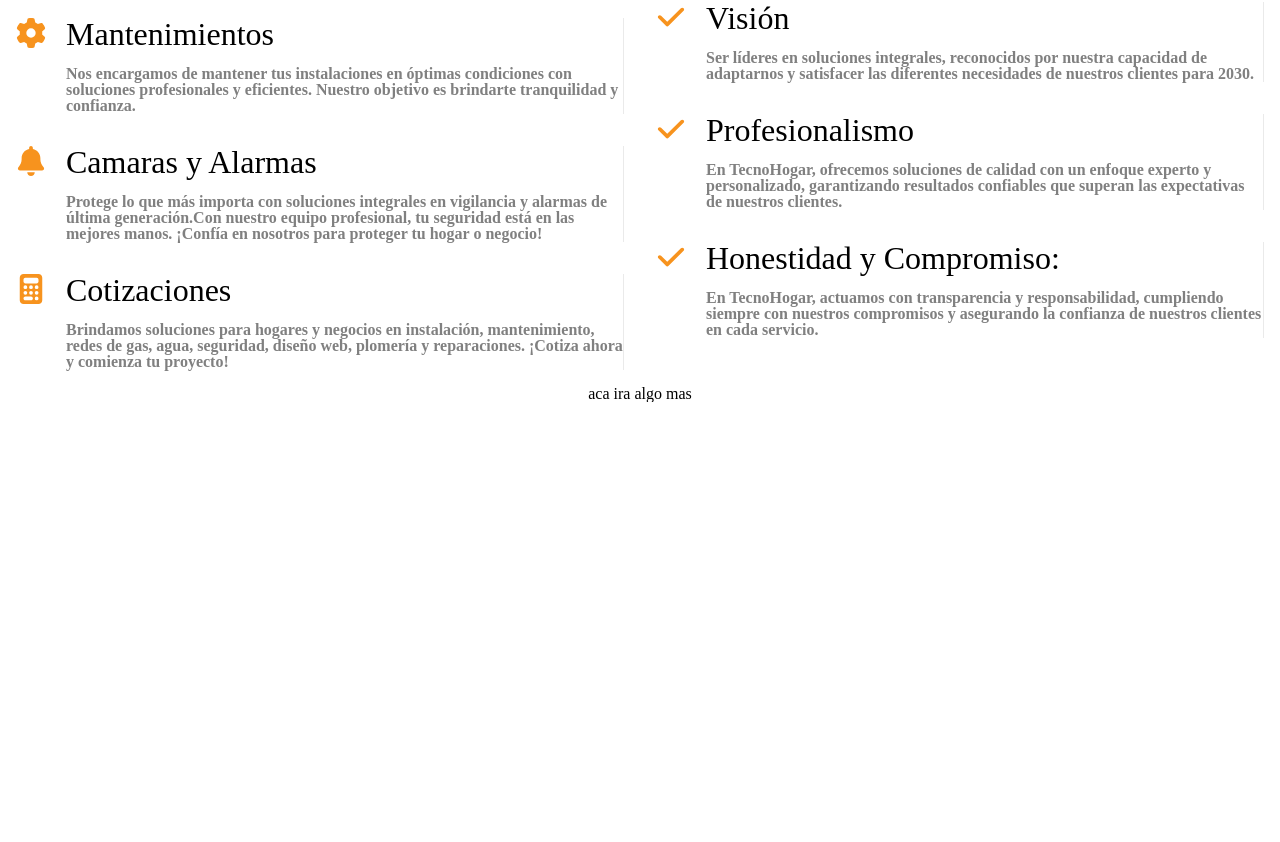
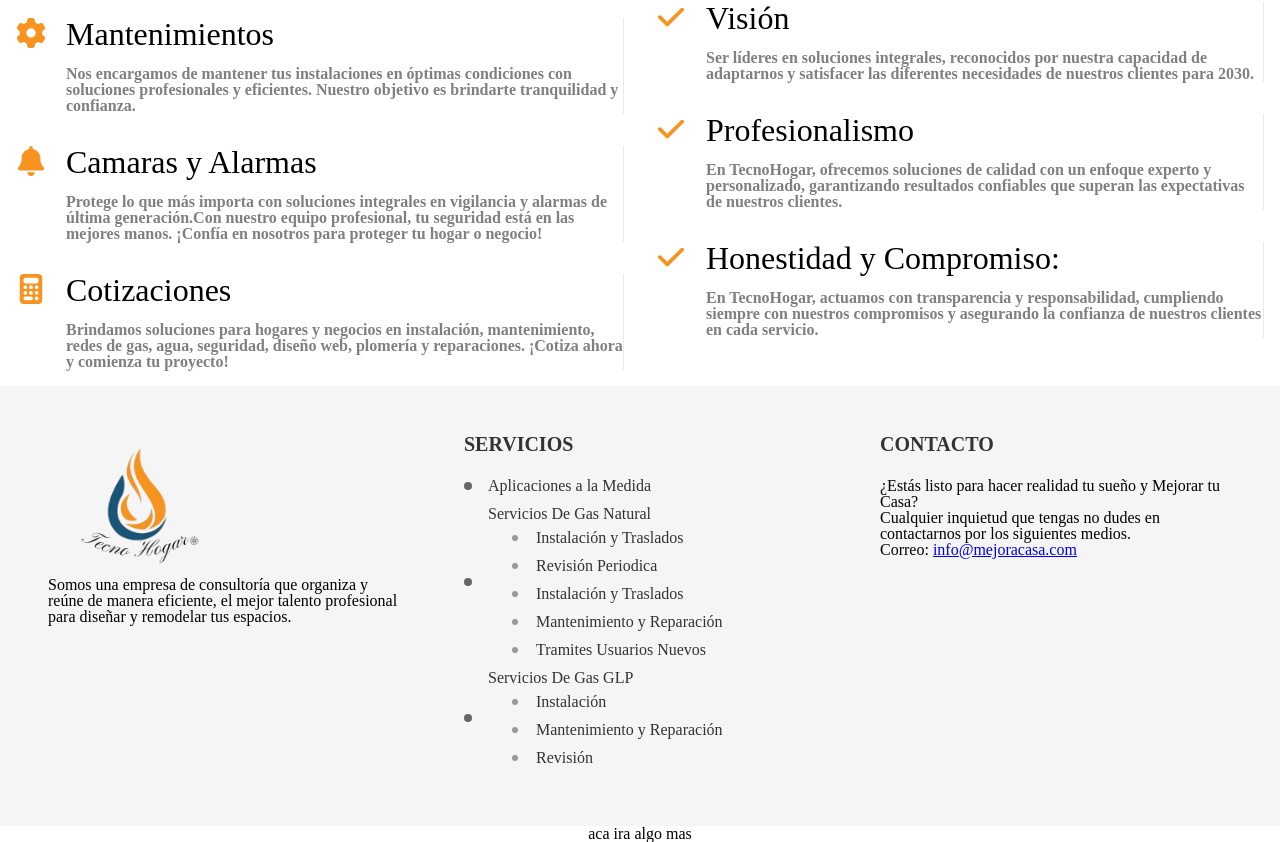
Before and after one commit to AndrewCarvajal97/tecnohogar, a Vue app in the folder my-vue-app/: page / in a window 1280 px wide. Shown: the part 1526-2368 px from the top of the page. Before the commit the page ends 1928 px from the top, so only its background shows below. Built offline with nearby package versions, Linux system fonts and the light colour scheme.

Commit message:
ajustes y creacion de footer

```diff
--- /dev/null
+++ b/my-vue-app/src/components/Footer.vue
@@ -0,0 +1,138 @@
+<template>
+    <div class="contenedorFooter">
+        <div class="columna">
+            <Logo imagenLogo="/Logo.webp"></Logo>
+            <p>{{ descripcion }}</p>
+        </div>
+        <div class="columna">
+            <h2>SERVICIOS</h2>
+            <ul class="menu-servicios">
+                <li><router-link to="/servicios/web/apps">Aplicaciones a la Medida</router-link></li>
+                <li>
+                    <router-link to="/servicios/promeria/instalacion">Servicios De Gas Natural</router-link>
+                    <ul>
+                        <li><router-link to="/servicios/promeria/instalacion">Instalación y Traslados</router-link></li>
+                        <li><router-link to="/servicios/gas-natural/revision">Revisión Periodica</router-link></li>
+                        <li><router-link to="/servicios/gas-natural/instalacion">Instalación y Traslados</router-link></li>
+                        <li><router-link to="/servicios/gas-natural/mantenimiento">Mantenimiento y Reparación</router-link></li>
+                        <li><router-link to="/servicios/gas-natural/mantenimiento">Tramites Usuarios Nuevos</router-link></li>
+                    </ul>
+                </li>
+                <li>
+                    <router-link to="/servicios/promeria/instalacion">Servicios De Gas GLP</router-link>
+                    <ul>
+                        <li><router-link to="/servicios/gas-glp/instalacion">Instalación</router-link></li>
+                        <li><router-link to="/servicios/gas-glp/mantenimiento">Mantenimiento y Reparación</router-link></li>
+                        <li><router-link to="/servicios/gas-glp/revision">Revisión</router-link></li>
+                    </ul>
+                </li>
+            </ul>
+        </div>
+        <div class="columna">
+            <h2>CONTACTO</h2>
+            <p>¿Estás listo para hacer realidad tu sueño y Mejorar tu Casa?</p>
+            <p>Cualquier inquietud que tengas no dudes en contactarnos por los siguientes medios.</p>
+            <p>Correo: <a href="mailto:info@mejoracasa.com">info@mejoracasa.com</a></p>
+        </div>
+    </div>
+</template>
+
+<script setup>
+import Logo from '../components/Logo.vue'
+const props = defineProps({
+    descripcion: {
+        type: String,
+        default: "Somos una empresa de consultoría que organiza y reúne de manera eficiente, el mejor talento profesional para diseñar y remodelar tus espacios."
+    }
+})
+</script>
+
+<style scoped>
+.contenedorFooter {
+    display: flex;
+    flex-wrap: wrap;
+    gap: 2rem;
+    padding: 2rem;
+    background-color: #f5f5f5;
+}
+
+.columna {
+    flex: 1;
+    min-width: 300px;
+    padding: 1rem;
+}
+
+.columna h2 {
+    margin-bottom: 1.5rem;
+    font-size: 1.25rem;
+    font-weight: bold;
+    color: #333;
+}
+
+.menu-servicios {
+    list-style: none;
+    padding: 0;
+}
+
+.menu-servicios li {
+    margin-bottom: 0.75rem;
+    position: relative;
+    padding-left: 1.5rem;
+}
+
+.menu-servicios li::before {
+    content: "";
+    position: absolute;
+    left: 0;
+    top: 50%;
+    transform: translateY(-50%);
+    width: 8px;
+    height: 8px;
+    background-color: #666;
+    border-radius: 50%;
+    transition: background-color 0.3s ease;
+}
+
+.menu-servicios li:hover::before {
+    background-color: #007bff;
+}
+
+.menu-servicios ul {
+    list-style: none;
+    padding-left: 1.5rem;
+    margin-top: 0.5rem;
+}
+
+.menu-servicios a {
+    text-decoration: none;
+    color: #333;
+    transition: color 0.3s ease;
+    display: inline-block;
+}
+
+.menu-servicios a:hover {
+    color: #007bff;
+}
+
+/* Estilos específicos para sublistas */
+.menu-servicios ul li::before {
+    width: 6px;
+    height: 6px;
+    background-color: #999;
+}
+
+.menu-servicios ul li:hover::before {
+    background-color: #007bff;
+}
+
+@media (max-width: 768px) {
+    .contenedorFooter {
+        flex-direction: column;
+    }
+
+    .columna {
+        width: 100%;
+        min-width: auto;
+    }
+}
+</style>
--- a/my-vue-app/src/views/Home.vue
+++ b/my-vue-app/src/views/Home.vue
@@ -5,6 +5,7 @@
         <SeccionServiciosHome></SeccionServiciosHome>
         <CintaDeCotizacion></CintaDeCotizacion>
         <ColunmaSoluciones></ColunmaSoluciones>
+        <Footer></Footer>
         <div>aca ira algo mas</div>
     </div>
 
@@ -18,6 +19,7 @@
     import SeccionServiciosHome from '../layouts/SeccionServiciosHome.vue';
     import CintaDeCotizacion from '../layouts/CintaDeCotizacion.vue';
     import ColunmaSoluciones from '../layouts/ColunmaSoluciones.vue';
+    import Footer from '../components/Footer.vue';
 </script>
 
 <style  scoped>
```
